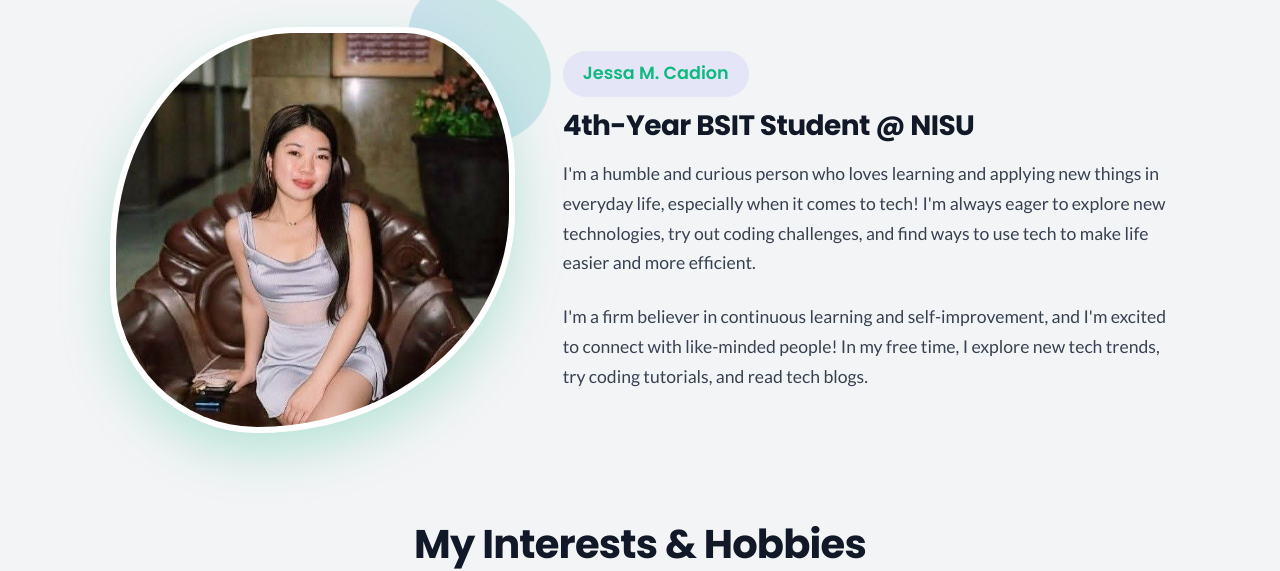
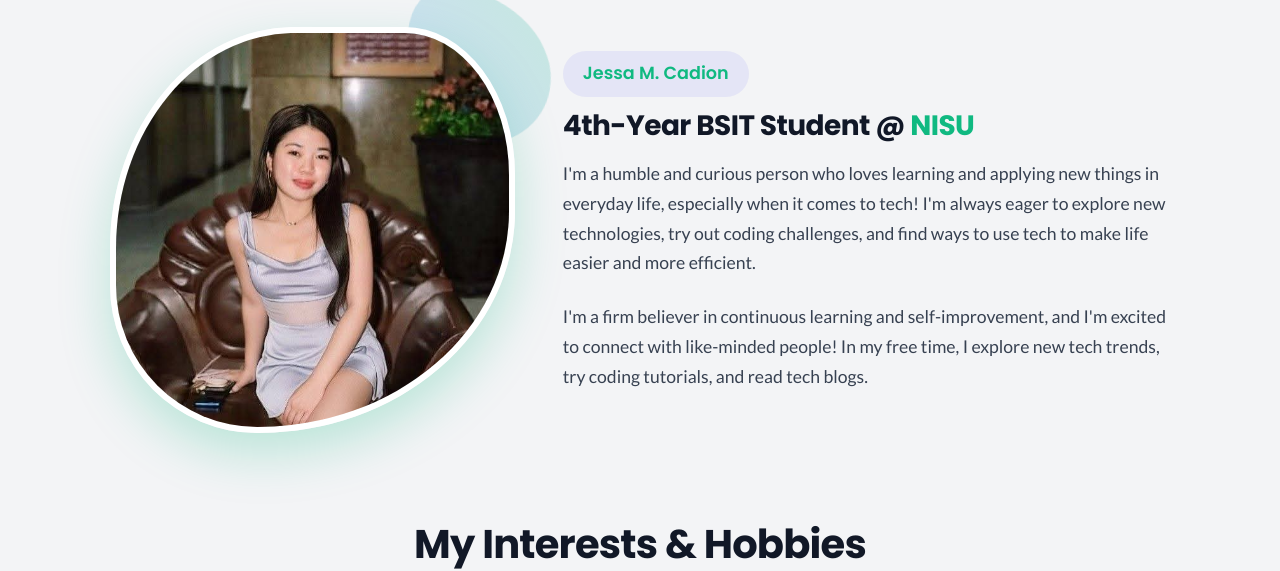
Before and after one commit to 00HIVE00/jessa, a plain HTML site: page about.html in a window 1280 px wide. Shown: the part 234-805 px from the top of the page. Drawn offline with Linux system fonts and the light colour scheme.

Commit message:
Update about.html

```diff
--- a/about.html
+++ b/about.html
@@ -54,7 +54,10 @@
                 </div>
                 <div class="about-text fade-in">
                     <span class="subtitle">Jessa M. Cadion</span>
-                    <h3>4th-Year BSIT Student @ NISU</h3>
+                    <h3>
+                        4th-Year BSIT Student @
+                        <a href="https://www.nisu.edu.ph/" target="_blank" rel="noopener noreferrer">NISU</a>
+                    </h3>
                     <p>I'm a humble and curious person who loves learning and applying new things in everyday life, especially when it comes to tech! I'm always eager to explore new technologies, try out coding challenges, and find ways to use tech to make life easier and more efficient.</p>
                     <p>I'm a firm believer in continuous learning and self-improvement, and I'm excited to connect with like-minded people! In my free time, I explore new tech trends, try coding tutorials, and read tech blogs.</p>
                 </div>
```
